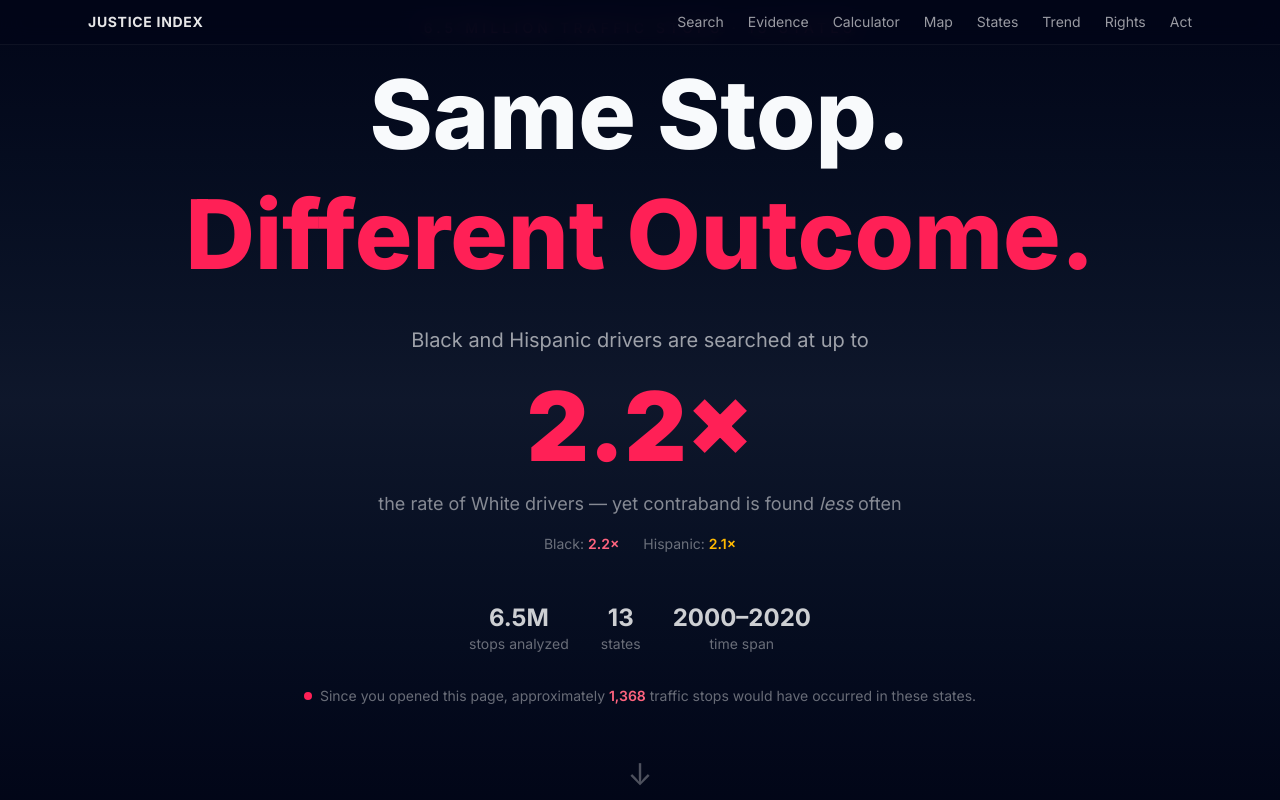
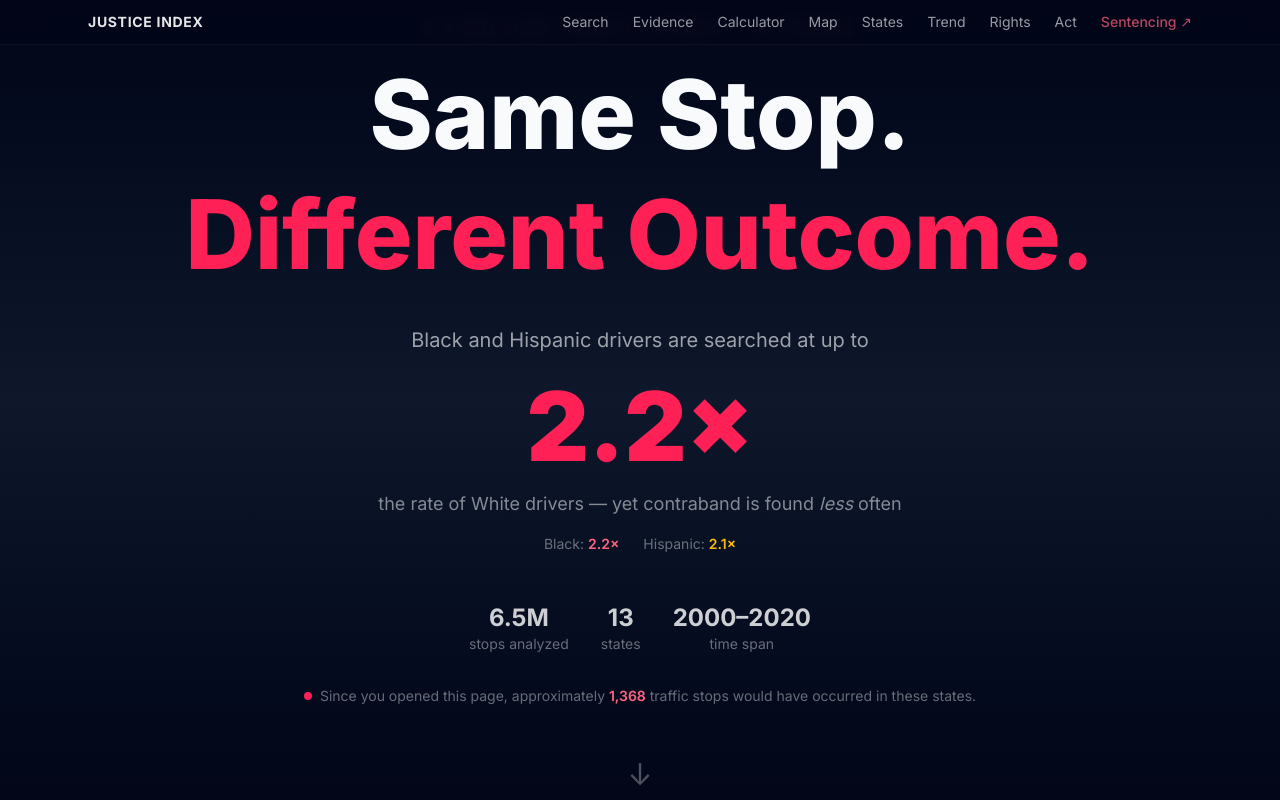
Before and after one commit to brunobossgang/same-stop, a Next.js app in the folder web/: page / in a window 1280 px wide. Shown: the top 800 px of the page. Built offline with nearby package versions, Linux system fonts and the light colour scheme.

Commit message:
Add nav cross-link to sentencing site

```diff
--- a/web/src/components/Nav.tsx
+++ b/web/src/components/Nav.tsx
@@ -44,6 +44,14 @@
               {l.label}
             </a>
           ))}
+          <a
+            href="https://samecrimedifferenttime.org"
+            target="_blank"
+            rel="noopener noreferrer"
+            className="text-sm text-rose-400/70 hover:text-rose-400 transition-colors font-medium"
+          >
+            Sentencing ↗
+          </a>
         </div>
       </div>
     </nav>
```
